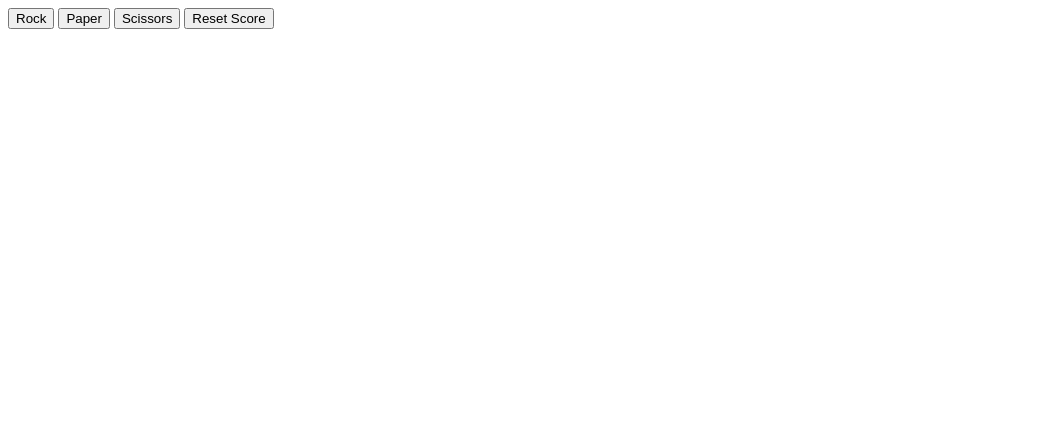
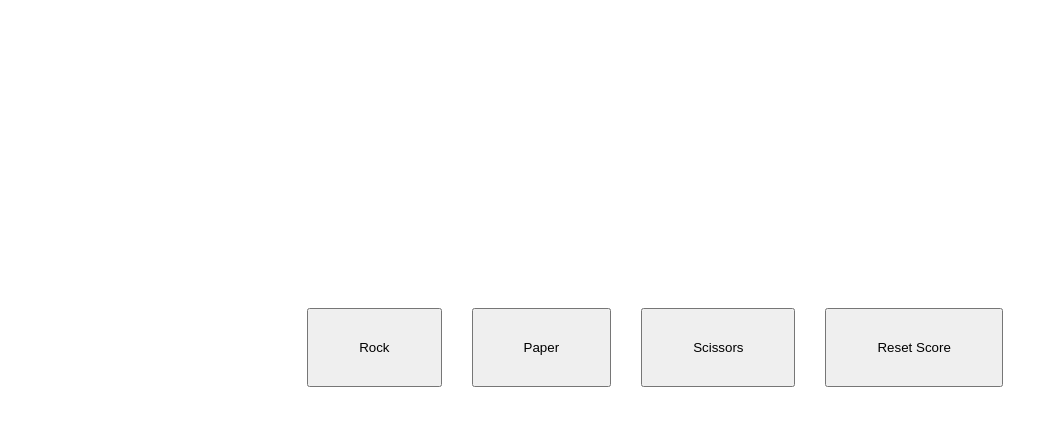
Before and after one commit to TriforceParas/javaScript-Learning, a plain HTML site: page rock-paper-sicssors.html in a window 1280 px wide. Shown: the whole page, without its empty margins (0-1058 px from the left). Drawn offline with Linux system fonts and the light colour scheme.

Commit message:
added style to rock-paper-scissors game

```diff
--- /dev/null
+++ b/rock-paper-scissors-ctyle.css
@@ -0,0 +1,12 @@
+body {
+    display: flex;
+    justify-content: center;
+    align-items: center;
+}
+
+body button {
+    padding: 30px 50px;
+    margin-left: 30px;
+    margin-top: 300px;
+
+}
--- a/rock-paper-sicssors.html
+++ b/rock-paper-sicssors.html
@@ -5,6 +5,7 @@
     <meta charset="UTF-8">
     <meta name="viewport" content="width=device-width, initial-scale=1.0">
     <title>Rock Paper Scissors</title>
+    <link rel="stylesheet" href="rock-paper-scissors-ctyle.css">
 </head>
 
 <body>
@@ -68,6 +69,7 @@
         function alertResult(yourChoice, computerChoice, result) {
             alert(`You Chose ${yourChoice}. Computer Chose ${computerChoice}. Result ${result}\nWins: ${score.wins} Loss: ${score.loss} Tie: ${score.tie}`);
             localStorage.setItem('score', JSON.stringify(score));
+
         }
     </script>
 </body>
```
